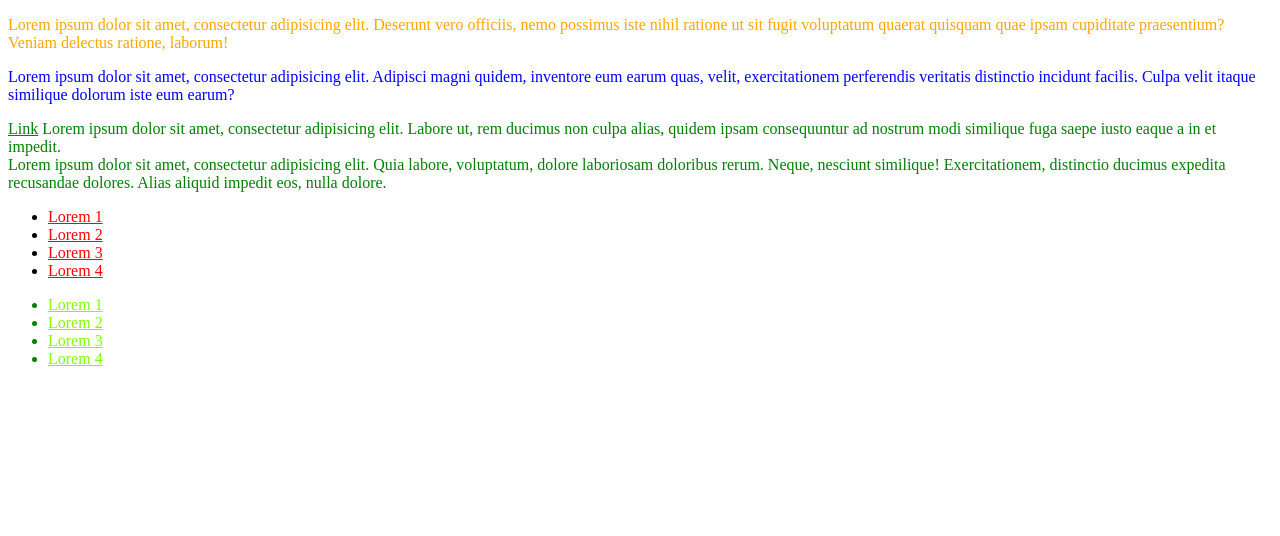
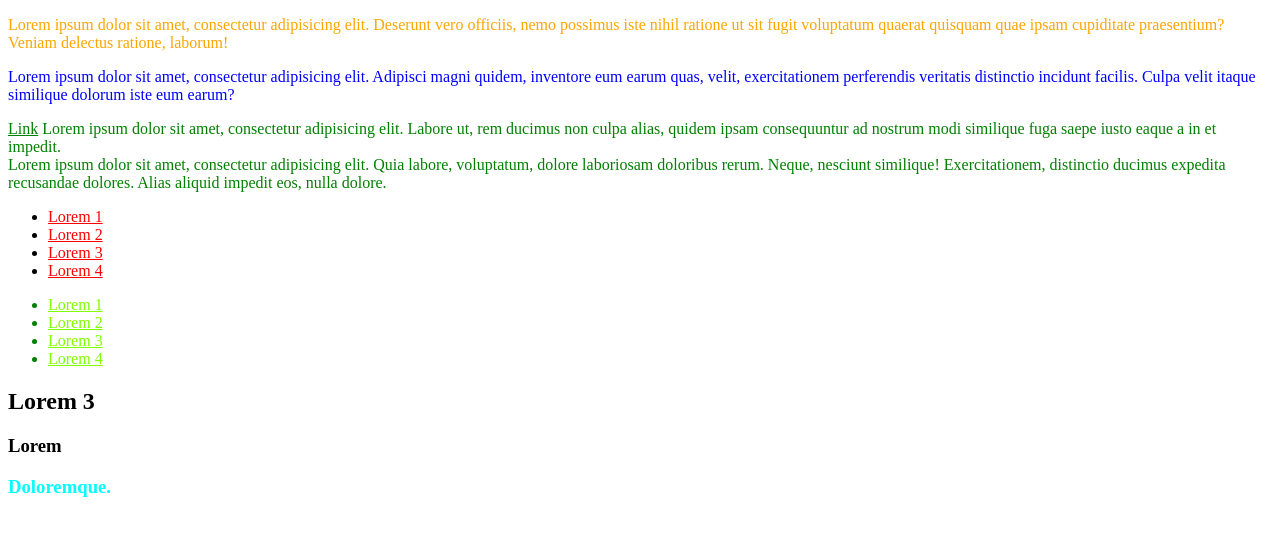
Before and after one commit to karolwawer/css-podstawy, a plain HTML site: page 1-podstawowe-selektory-css/index.html in a window 1280 px wide. Drawn offline with Linux system fonts and the light colour scheme.

Commit message:
selektor bliskiego rodzeństwa

```diff
--- a/1-podstawowe-selektory-css/css/style.css
+++ b/1-podstawowe-selektory-css/css/style.css
@@ -21,3 +21,6 @@ li > a{
 div a {
     color: chartreuse;
 }
+h3+h3{
+    color: aqua;
+}
--- a/1-podstawowe-selektory-css/index.html
+++ b/1-podstawowe-selektory-css/index.html
@@ -32,5 +32,11 @@
             <li><a href="">Lorem 4</a></li>
         </ul>
     </div>
+
+    <heder>
+        <h2>Lorem 3</h2>
+        <h3 href="">Lorem</h3>
+        <h3 href="">Doloremque.</h3>
+    </heder>
 </body>
 </html>
```
